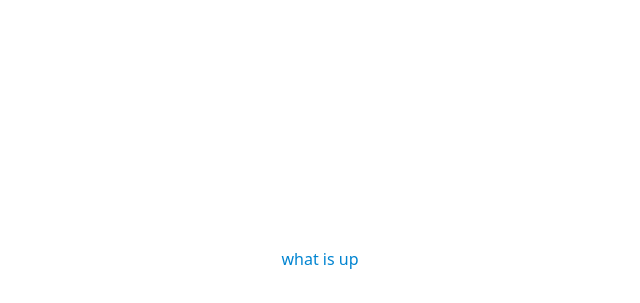
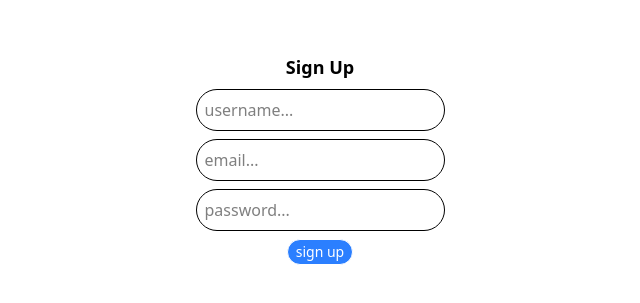
Before and after one commit to mehmetaltinbas/ExtralyzUI, a React (Vite) app: page /sign-up in a window 1280 px wide. Shown: the part 141-444 px from the top of the page, without its empty margins (320-960 px from the left). Built offline with nearby package versions, Linux system fonts and the light colour scheme.

Commit message:
base folder structure created. initial sign in and sign up pages written

```diff
--- a/index.html
+++ b/index.html
@@ -7,7 +7,6 @@
         <style>
             * {
                 margin: 0;
-                padding: 0;
             }
             html, body, #root {
                 width: 100%;
--- a/src/App.tsx
+++ b/src/App.tsx
@@ -1,17 +1,15 @@
-import { useState } from 'react';
+import { BrowserRouter, Routes, Route } from 'react-router-dom';
+import { SignIn } from './pages/SignIn';
+import { SignUp } from './pages/SignUp';
 
 function App() {
-    const [count, setCount] = useState(0);
-
-    const object = (parent: unknown) : string => {
-        console.log(parent);
-        return 'hello';
-    };
-
     return (
-        <div className='w-full h-full flex justify-center items-center'>
-            <p className='text-sky-600'>what is up</p>
-        </div>
+        <BrowserRouter>
+            <Routes>
+                <Route path="/sign-in" element={<SignIn />} />
+                <Route path='/sign-up' element={<SignUp />} />
+            </Routes>
+        </BrowserRouter>
     );
 }
 
--- /dev/null
+++ b/src/pages/SignIn.tsx
@@ -0,0 +1,13 @@
+
+export function SignIn() {
+    return (
+        <div className="h-[75%] flex flex-col justify-center items-center gap-2">
+            <p className="font-bold text-lg">Sign In</p>
+            <input type="text" placeholder="username..."
+                className="p-2 border rounded-full"/>
+            <input type="password" placeholder="password..."
+                className="p-2 border rounded-full"/>
+            <button className="px-2 py-[2px] border rounded-full bg-blue-500 text-white text-sm">sign in</button>
+        </div>
+    );
+}
--- /dev/null
+++ b/src/pages/SignUp.tsx
@@ -0,0 +1,15 @@
+
+export function SignUp() {
+    return (
+        <div className="h-[75%] flex flex-col justify-center items-center gap-2">
+            <p className="font-bold text-lg">Sign Up</p>
+            <input type="text" placeholder="username..."
+                className="p-2 border rounded-full"/>
+            <input type="text" placeholder="email..."
+                className="p-2 border rounded-full"/>
+            <input type="password" placeholder="password..."
+                className="p-2 border rounded-full"/>
+            <button className="px-2 py-[2px] border rounded-full bg-blue-500 text-white text-sm">sign up</button>
+        </div>
+    );
+}
--- a/vite.config.ts
+++ b/vite.config.ts
@@ -1,7 +1,12 @@
-import { defineConfig } from 'vite';
+import { defineConfig, loadEnv } from 'vite';
 import react from '@vitejs/plugin-react';
+
+const env = loadEnv('', process.cwd(), '');
 
 // https://vite.dev/config/
 export default defineConfig({
     plugins: [react()],
+    server: {
+        port: Number(env.VITE_PORT)
+    }
 });
```
Also changed, not shown: eslint.config.js (+22 -9 lines), package.json (+9 -5 lines), 2 other files (tests, documents, lock files or other folders).
